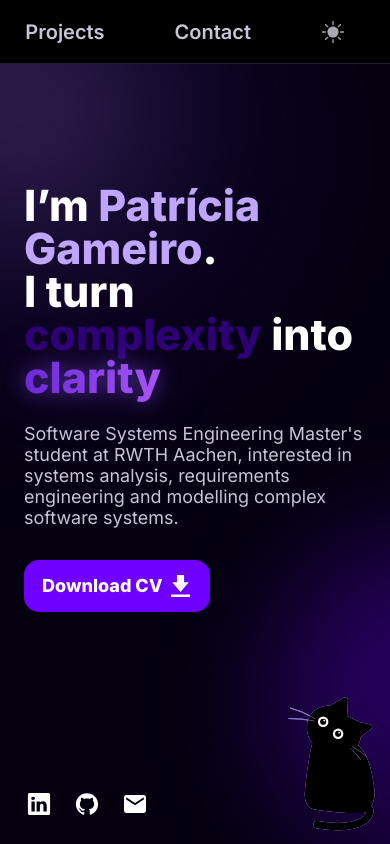
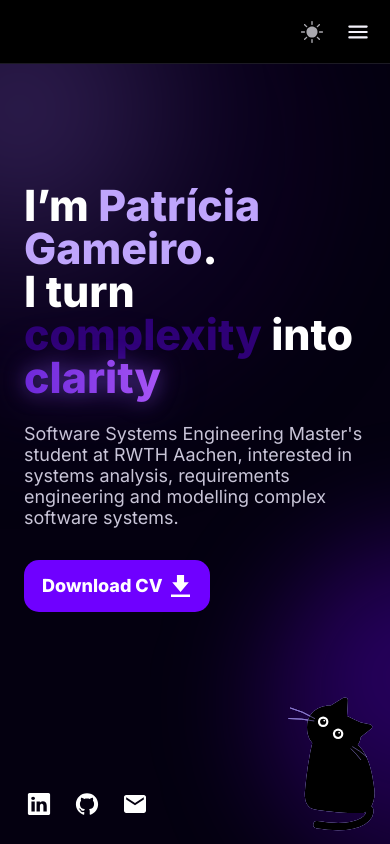
Before and after one commit to patriciagam/Portfolio, a Next.js app: page / in a window 390 px wide. Shown: the top 844 px of the page. Built offline with nearby package versions, Linux system fonts and the light colour scheme.

Commit message:
feat(nav): slide-down menu on small screens
Below 900px the links fold into a menu behind a hamburger button that slides down from under the bar and back up when closed. Closes on link tap, backdrop tap or Escape.

```diff
--- a/src/components/NavBar/NavBar.module.css
+++ b/src/components/NavBar/NavBar.module.css
@@ -28,7 +28,8 @@
   display: flex;
   align-items: center;
   justify-content: flex-end;
-  gap: 62px;
+  /* Narrows on mid-size screens so the links still fit on one line. */
+  gap: clamp(32px, 4.3vw, 62px);
   max-width: var(--frame-width);
   height: 100%;
   margin: 0 auto;
@@ -38,7 +39,7 @@
 .list {
   display: flex;
   align-items: center;
-  gap: 70px;
+  gap: clamp(32px, 4.9vw, 70px);
   list-style: none;
 }
 
@@ -58,3 +59,120 @@
 .link[aria-current="page"] {
   color: var(--nav-link-active);
 }
+
+/* The menu button and backdrop only exist on small screens. */
+.menuButton,
+.backdrop {
+  display: none;
+}
+
+/* Desktop: the menu wrapper doesn't affect layout. */
+.menu {
+  display: contents;
+}
+
+.menuButton {
+  place-items: center;
+  flex-shrink: 0;
+  width: 44px;
+  height: 44px;
+  margin-right: -6px;
+  border: 0;
+  border-radius: 10px;
+  background: transparent;
+  color: var(--nav-link-active);
+  cursor: pointer;
+}
+
+.menuButton:focus-visible {
+  outline: 2px solid var(--color-lavender);
+  outline-offset: 2px;
+}
+
+.menuIcon {
+  width: 26px;
+  height: 26px;
+}
+
+/* Small screens: the links fold into a panel that slides down from under
+   the bar when opened and back up when closed. */
+@media (max-width: 900px) {
+  .inner {
+    gap: 4px;
+    padding: 0 max(16px, env(safe-area-inset-right, 0px)) 0
+      max(16px, env(safe-area-inset-left, 0px));
+  }
+
+  .menuButton {
+    display: grid;
+  }
+
+  /* Clips the panel at the bar's bottom edge, so it appears from under the
+     bar rather than sliding over it. Above the backdrop. */
+  .menu {
+    position: absolute;
+    top: 100%;
+    left: 0;
+    right: 0;
+    z-index: 1;
+    display: block;
+    overflow: hidden;
+    pointer-events: none;
+  }
+
+  .list {
+    flex-direction: column;
+    align-items: stretch;
+    gap: 0;
+    padding: 8px 0 16px;
+    border-bottom: 1px solid var(--nav-border);
+    background: var(--nav-bg);
+    pointer-events: auto;
+    transform: translateY(-100%);
+    /* Closing: slide up, then hide once it's out of sight. */
+    visibility: hidden;
+    transition:
+      transform 280ms cubic-bezier(0.4, 0, 1, 1),
+      visibility 0s linear 280ms;
+  }
+
+  .navBar[data-menu-open] .list {
+    transform: translateY(0);
+    visibility: visible;
+    /* Opening: show at once, then slide down and settle. */
+    transition:
+      transform 340ms cubic-bezier(0.2, 0.8, 0.2, 1),
+      visibility 0s;
+  }
+
+  .link {
+    padding: 14px 24px;
+    font-size: 20px;
+  }
+
+  .link[aria-current="page"] {
+    color: var(--color-lavender);
+  }
+
+  /* Dims the page under the open menu; starts below the bar so the bar
+     itself isn't dimmed. */
+  .backdrop {
+    display: block;
+    position: fixed;
+    inset: var(--nav-height) 0 0;
+    background: rgba(0, 0, 0, 0.45);
+    opacity: 0;
+    visibility: hidden;
+    transition:
+      opacity 280ms ease,
+      visibility 0s linear 280ms;
+  }
+
+  .navBar[data-menu-open] .backdrop {
+    opacity: 1;
+    visibility: visible;
+    transition:
+      opacity 340ms ease,
+      visibility 0s;
+  }
+}
--- a/src/components/NavBar/NavBar.tsx
+++ b/src/components/NavBar/NavBar.tsx
@@ -3,6 +3,8 @@
 import Link from "next/link";
 import { usePathname } from "next/navigation";
 import { motion, useScroll } from "motion/react";
+import { useEffect, useState } from "react";
+import { MenuIcon } from "@/components/icons";
 import ThemeToggle from "@/components/ThemeToggle/ThemeToggle";
 import styles from "./NavBar.module.css";
 
@@ -22,9 +24,23 @@ export default function NavBar() {
   // timeline line (both read the same document scroll progress).
   const showsProgress = pathname === "/experience";
   const { scrollYProgress } = useScroll();
+  // Small screens only: the links fold into a menu opened by the button.
+  const [menuOpen, setMenuOpen] = useState(false);
+
+  useEffect(() => {
+    if (!menuOpen) return;
+    const onKeyDown = (event: KeyboardEvent) => {
+      if (event.key === "Escape") setMenuOpen(false);
+    };
+    window.addEventListener("keydown", onKeyDown);
+    return () => window.removeEventListener("keydown", onKeyDown);
+  }, [menuOpen]);
 
   return (
-    <header className={`${styles.navBar} ${translucent ? styles.translucent : ""}`}>
+    <header
+      className={`${styles.navBar} ${translucent ? styles.translucent : ""}`}
+      data-menu-open={menuOpen || undefined}
+    >
       {showsProgress && (
         <motion.div
           className={styles.progress}
@@ -33,7 +49,10 @@ export default function NavBar() {
         />
       )}
       <nav className={styles.inner} aria-label="Main">
-        <ul className={styles.list}>
+        {/* On small screens this clips the drop-down at the bar's bottom edge
+            so it slides out from under the bar; on desktop it's layout-neutral. */}
+        <div className={styles.menu}>
+          <ul id="main-menu" className={styles.list}>
             {NAV_ITEMS.map(({ label, href }) => {
               const isActive = href === pathname;
               return (
@@ -42,6 +61,7 @@ export default function NavBar() {
                     href={href}
                     className={styles.link}
                     aria-current={isActive ? "page" : undefined}
+                    onClick={() => setMenuOpen(false)}
                   >
                     {label}
                   </Link>
@@ -49,8 +69,22 @@ export default function NavBar() {
               );
             })}
           </ul>
+        </div>
         <ThemeToggle />
+        <button
+          type="button"
+          className={styles.menuButton}
+          aria-expanded={menuOpen}
+          aria-controls="main-menu"
+          aria-label={menuOpen ? "Close menu" : "Open menu"}
+          onClick={() => setMenuOpen((open) => !open)}
+        >
+          <MenuIcon className={styles.menuIcon} open={menuOpen} />
+        </button>
       </nav>
+      {/* Tapping outside the open menu closes it. Always rendered (on small
+          screens) so it can fade out as well as in. */}
+      <div className={styles.backdrop} onClick={() => setMenuOpen(false)} aria-hidden />
     </header>
   );
 }
--- a/src/components/icons.tsx
+++ b/src/components/icons.tsx
@@ -90,3 +90,24 @@ export function ChevronIcon({ className, direction }: IconProps & { direction: "
     </svg>
   );
 }
+
+/** Three-line menu icon that turns into a cross when `open`. */
+export function MenuIcon({ className, open }: IconProps & { open: boolean }) {
+  return (
+    <svg
+      className={className}
+      viewBox="0 0 24 24"
+      fill="none"
+      stroke="currentColor"
+      strokeWidth="2"
+      strokeLinecap="round"
+      aria-hidden="true"
+    >
+      {open ? (
+        <path d="M6 6 L18 18 M18 6 L6 18" />
+      ) : (
+        <path d="M4 7 H20 M4 12 H20 M4 17 H20" />
+      )}
+    </svg>
+  );
+}
```
Lines whose indentation alone changed are shown as unchanged.
